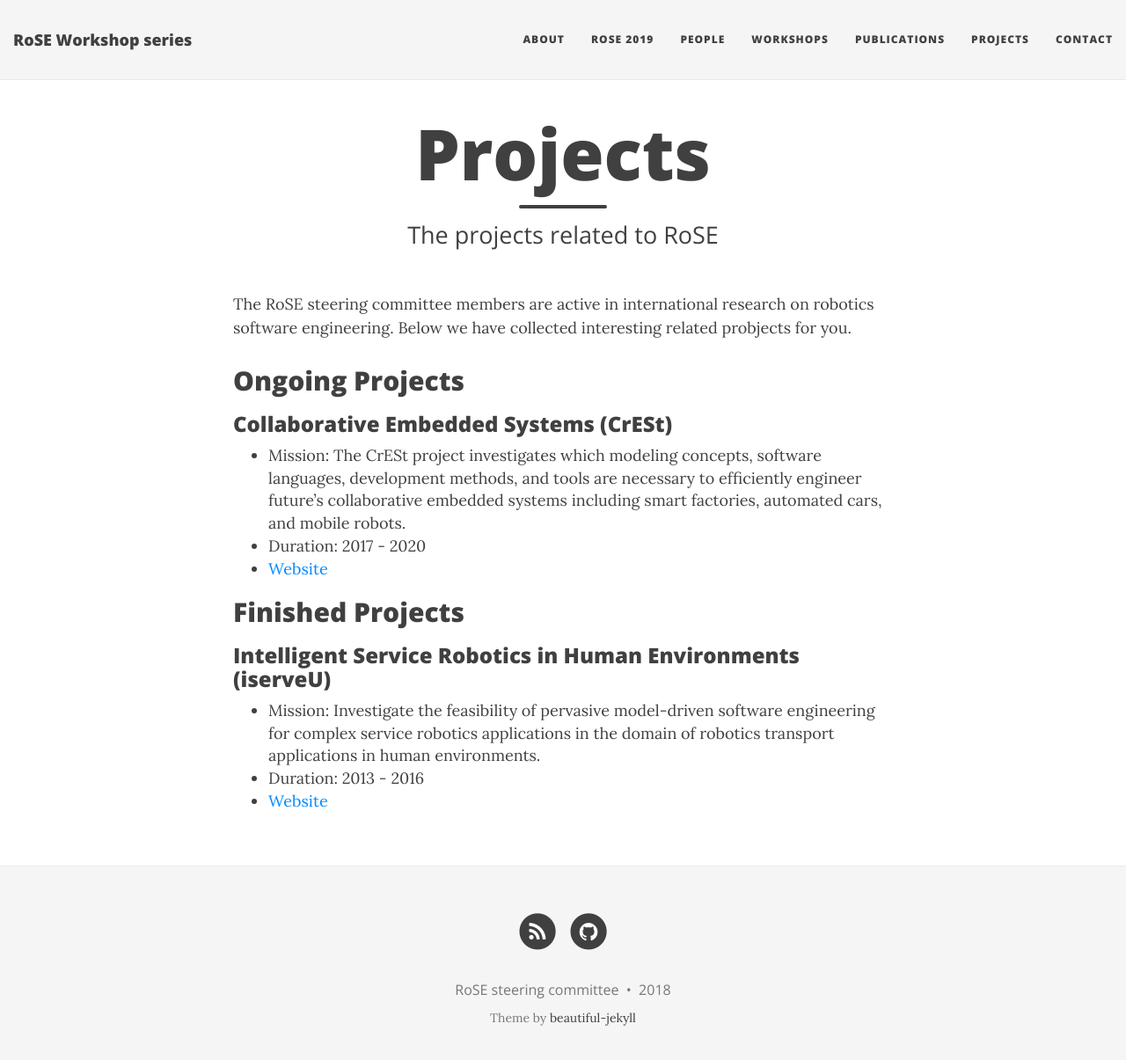
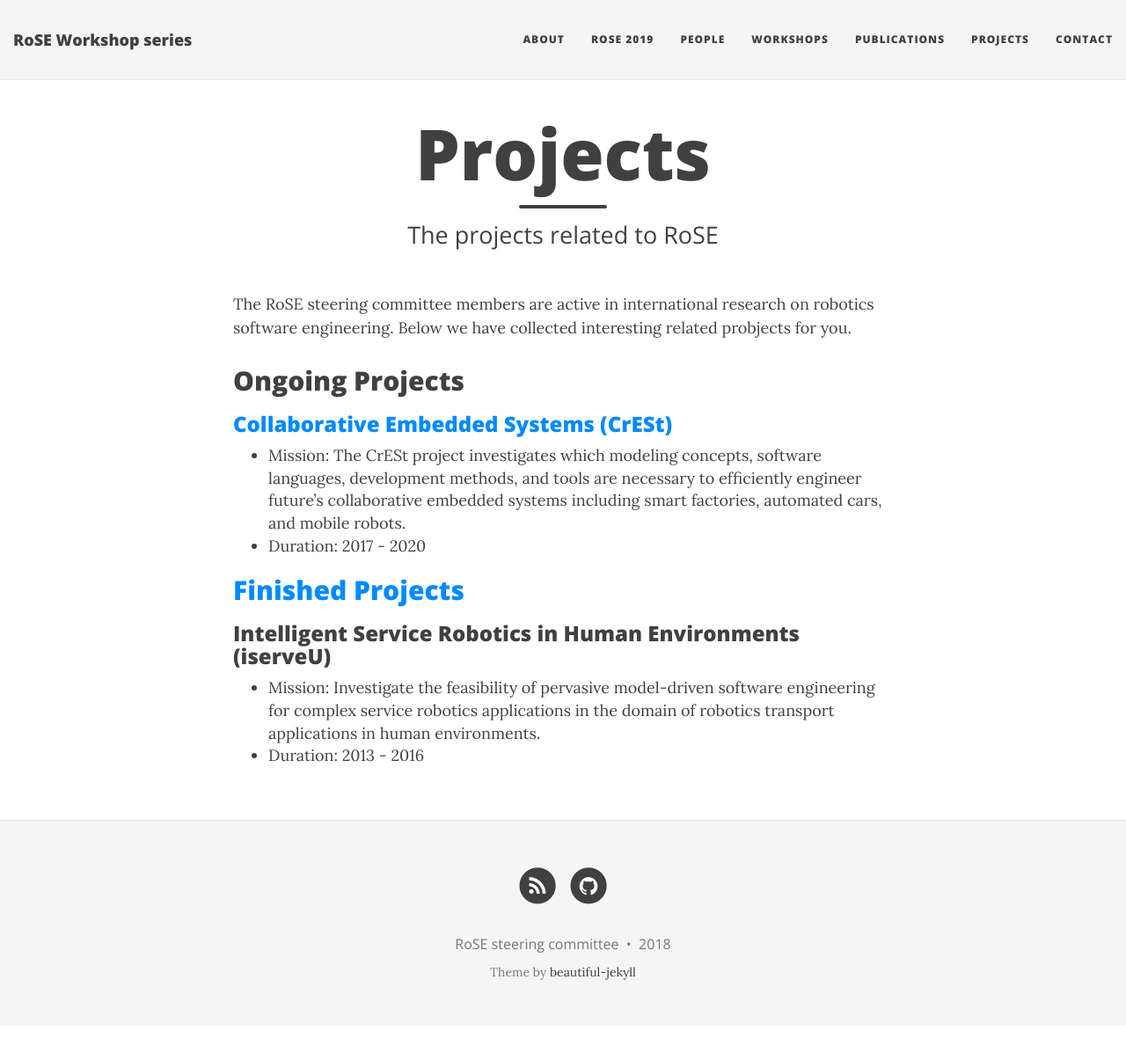
Before and after one commit to rose-workshops/rose-workshops.github.io, a Jekyll site: the page built from projects.md, in a window 1280 px wide and 1218 px high. Shown: the top 1205 px of the window at 88% size. Built offline with Jekyll 4.4.1, drawn with Linux system fonts in a browser that asks for light colours; nearby versions of some CDN libraries.

Commit message:
refine project links

```diff
--- a/projects.md
+++ b/projects.md
@@ -8,16 +8,14 @@ The RoSE steering committee members are active in international research on robo
 
 ## Ongoing Projects
 
-### Collaborative Embedded Systems (CrESt)
+### [Collaborative Embedded Systems (CrESt)](https://crest.in.tum.de/)
 
 - Mission: The CrESt project investigates which modeling concepts, software languages, development methods, and tools are necessary to efficiently engineer future’s collaborative embedded systems including smart factories, automated cars, and mobile robots.
 - Duration: 2017 - 2020
-- [Website](https://crest.in.tum.de/)
 
-## Finished Projects
+## [Finished Projects](http://www.se-rwth.de/materials/iserveu/)
 
 ### Intelligent Service Robotics in Human Environments (iserveU)
 
 - Mission: Investigate the feasibility of pervasive model-driven software engineering for complex service robotics applications in the domain of robotics transport applications in human environments.
 - Duration: 2013 - 2016
-- [Website](http://www.se-rwth.de/materials/iserveu/)
```
